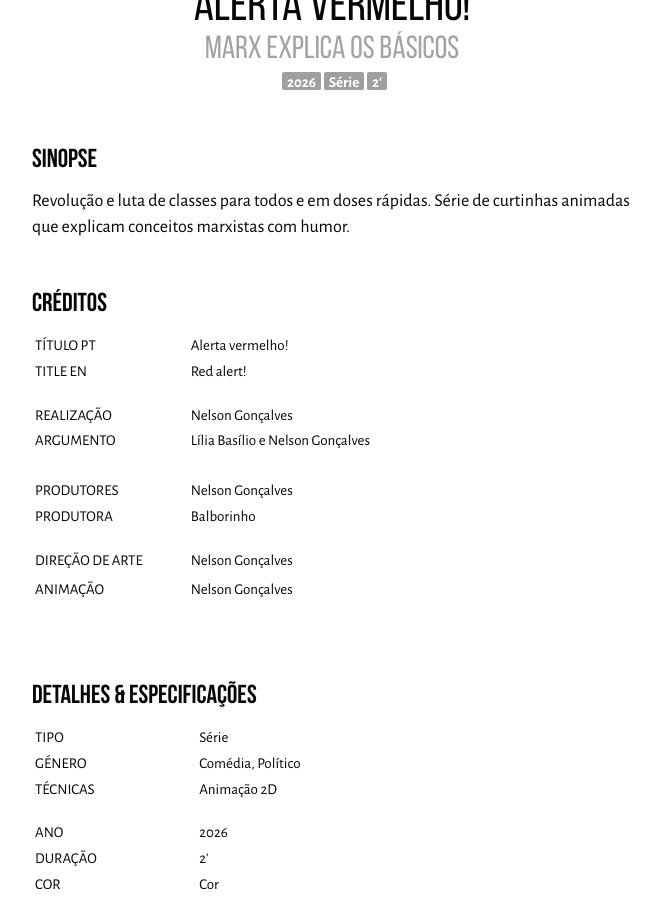
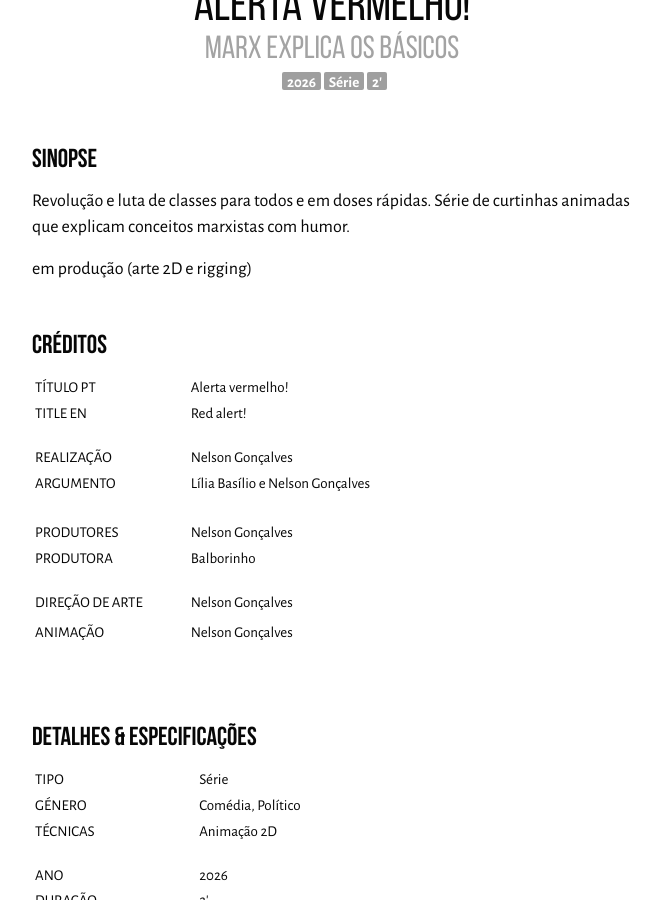
Before and after one commit to balborinho/balborinho.github.io, a Jekyll site: the page built from _products/red_alert.md, in a window 1280 px wide and 900 px high, scrolled down 674 px. Shown: the whole window, without its empty margins (308-968 px from the left). Built offline with Jekyll 4.4.1, drawn with Linux system fonts in a browser that asks for light colours.

Commit message:
Update red_alert.md

```diff
--- a/_products/red_alert.md
+++ b/_products/red_alert.md
@@ -71,3 +71,5 @@ state: inproduction
 
 <h2 class="">Sinopse</h2>
 Revolução e luta de classes para todos e em doses rápidas. Série de curtinhas animadas que explicam conceitos marxistas com humor.
+
+{{ page.etapa}}
```
